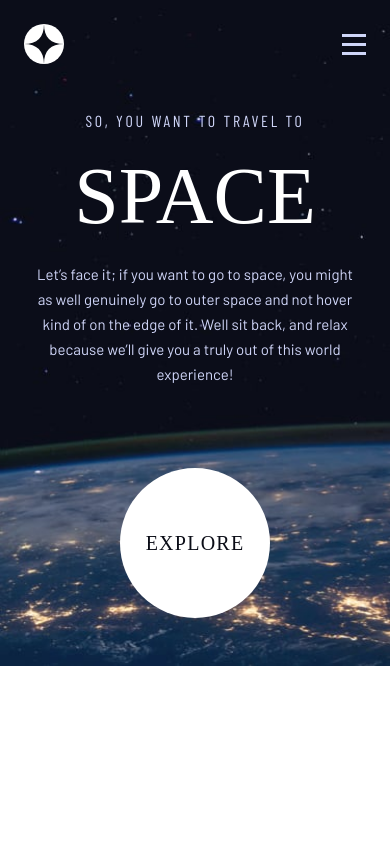
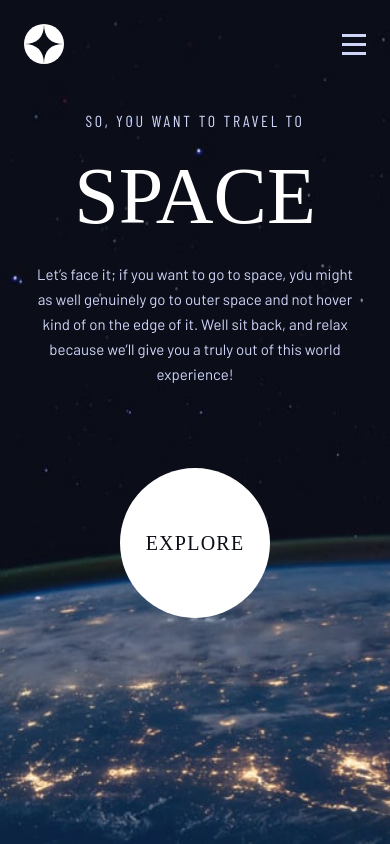
Before and after one commit to SS24A/space-tourism, a React (Vite) app in the folder space_tourism/: page / in a window 390 px wide. Built offline with nearby package versions, Linux system fonts and the light colour scheme; a web font is replaced by a local one.

Commit message:
css corrections

```diff
--- a/space_tourism/src/css/crew.css
+++ b/space_tourism/src/css/crew.css
@@ -12,6 +12,7 @@
 @media (max-width: 767px) {
     .crew-page {
         background-image: url("../assets/crew/background-crew-mobile.jpg");
+        height: 100vh;
     }
 }
 
--- a/space_tourism/src/css/destination.css
+++ b/space_tourism/src/css/destination.css
@@ -12,6 +12,7 @@
 @media (max-width: 767px) {
     .destination-page {
         background-image: url("../assets/destination/background-destination-mobile.jpg");
+        height: 100vh;
     }
 }
 
--- a/space_tourism/src/css/home.css
+++ b/space_tourism/src/css/home.css
@@ -12,6 +12,7 @@
 @media (max-width: 767px) {
     .home-page {
         background-image: url("../assets/home/background-home-mobile.jpg");
+        height: 100vh;
     }
 }
 
--- a/space_tourism/src/css/technology.css
+++ b/space_tourism/src/css/technology.css
@@ -26,6 +26,7 @@
 @media (max-width: 767px) {
     .technology-page {
         background-image: url("../assets/technology/background-technology-mobile.jpg");
+        height: 100vh;
     }
 }
 
```
